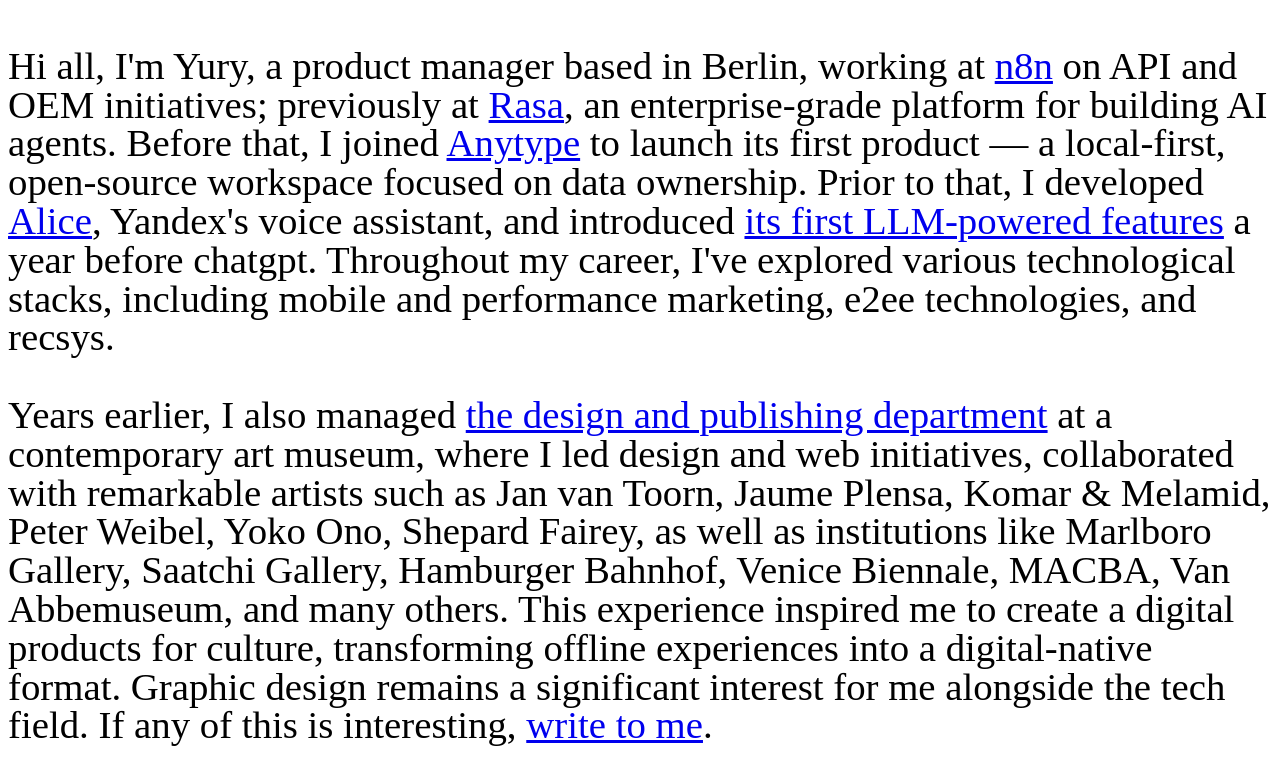
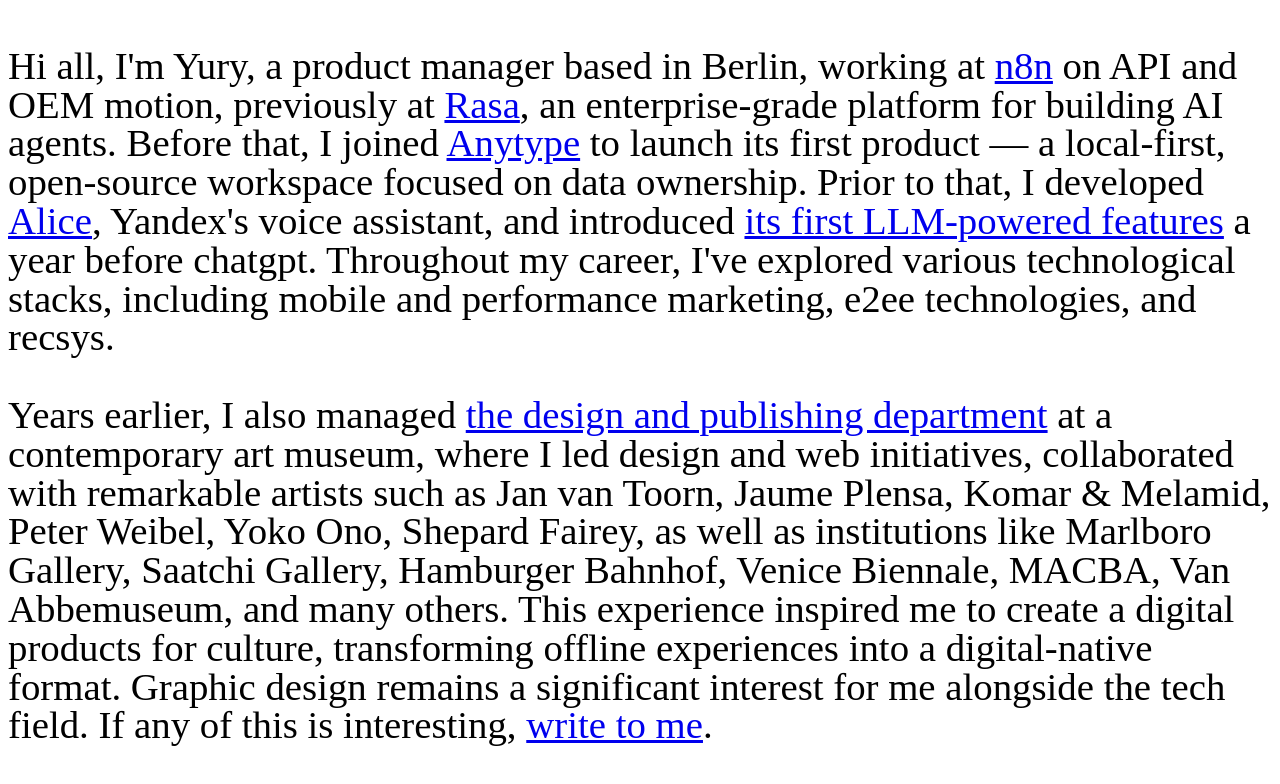
Before and after one commit to yurykopytov/yurykopytov.github.io, a plain HTML site: page index.html in a window 1280 px wide. Drawn offline with Linux system fonts and the light colour scheme.

Commit message:
Change bio wording to API and OEM motion

```diff
--- a/index.html
+++ b/index.html
@@ -13,7 +13,7 @@
 </head>
 <body>
   <main aria-label="Personal introduction">
-    <p>Hi all, I'm Yury, a product manager based in Berlin, working at <a href="https://n8n.io/">n8n</a> on API and OEM initiatives; previously at <a href="https://rasa.com/">Rasa</a>, an enterprise-grade platform for building AI agents. Before that, I joined <a href="https://anytype.io/">Anytype</a> to launch its first product — a local-first, open-source workspace focused on data ownership. Prior to that, I developed <a href="https://ya.ru/alice">Alice</a>, Yandex's voice assistant, and introduced <a href="https://yandex.com/blog/yacompany-com/yet-another-conference-2021-turning-a-new-page">its first LLM-powered features</a> a year before chatgpt. Throughout my career, I've explored various technological stacks, including mobile and performance marketing, e2ee technologies, and recsys.</p>
+    <p>Hi all, I'm Yury, a product manager based in Berlin, working at <a href="https://n8n.io/">n8n</a> on API and OEM motion, previously at <a href="https://rasa.com/">Rasa</a>, an enterprise-grade platform for building AI agents. Before that, I joined <a href="https://anytype.io/">Anytype</a> to launch its first product — a local-first, open-source workspace focused on data ownership. Prior to that, I developed <a href="https://ya.ru/alice">Alice</a>, Yandex's voice assistant, and introduced <a href="https://yandex.com/blog/yacompany-com/yet-another-conference-2021-turning-a-new-page">its first LLM-powered features</a> a year before chatgpt. Throughout my career, I've explored various technological stacks, including mobile and performance marketing, e2ee technologies, and recsys.</p>
 
     <p>Years earlier, I also managed <a href="design/">the design and publishing department</a> at a contemporary art museum, where I led design and web initiatives, collaborated with remarkable artists such as Jan van Toorn, Jaume Plensa, Komar &amp; Melamid, Peter Weibel, Yoko Ono, Shepard Fairey, as well as institutions like Marlboro Gallery, Saatchi Gallery, Hamburger Bahnhof, Venice Biennale, MACBA, Van Abbemuseum, and many others. This experience inspired me to create a digital products for culture, transforming offline experiences into a digital-native format. Graphic design remains a significant interest for me alongside the tech field. If any of this is interesting, <a href="https://mail.google.com/mail/?view=cm&amp;fs=1&amp;to=yrykpytv%40gmail.com&amp;su=Hi%20from%20the%20website" target="_blank" rel="noopener noreferrer">write to me</a>.</p>
   </main>
```
